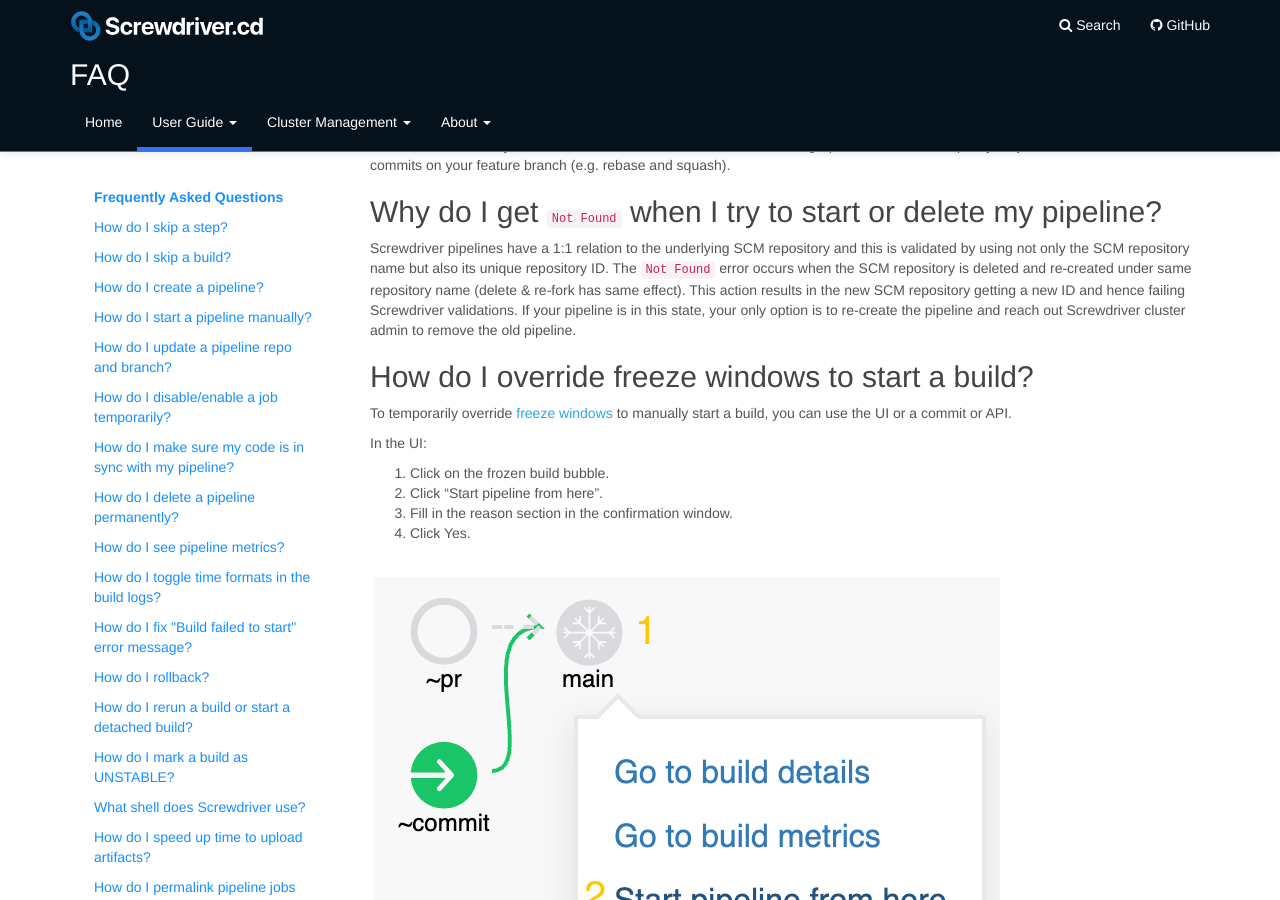
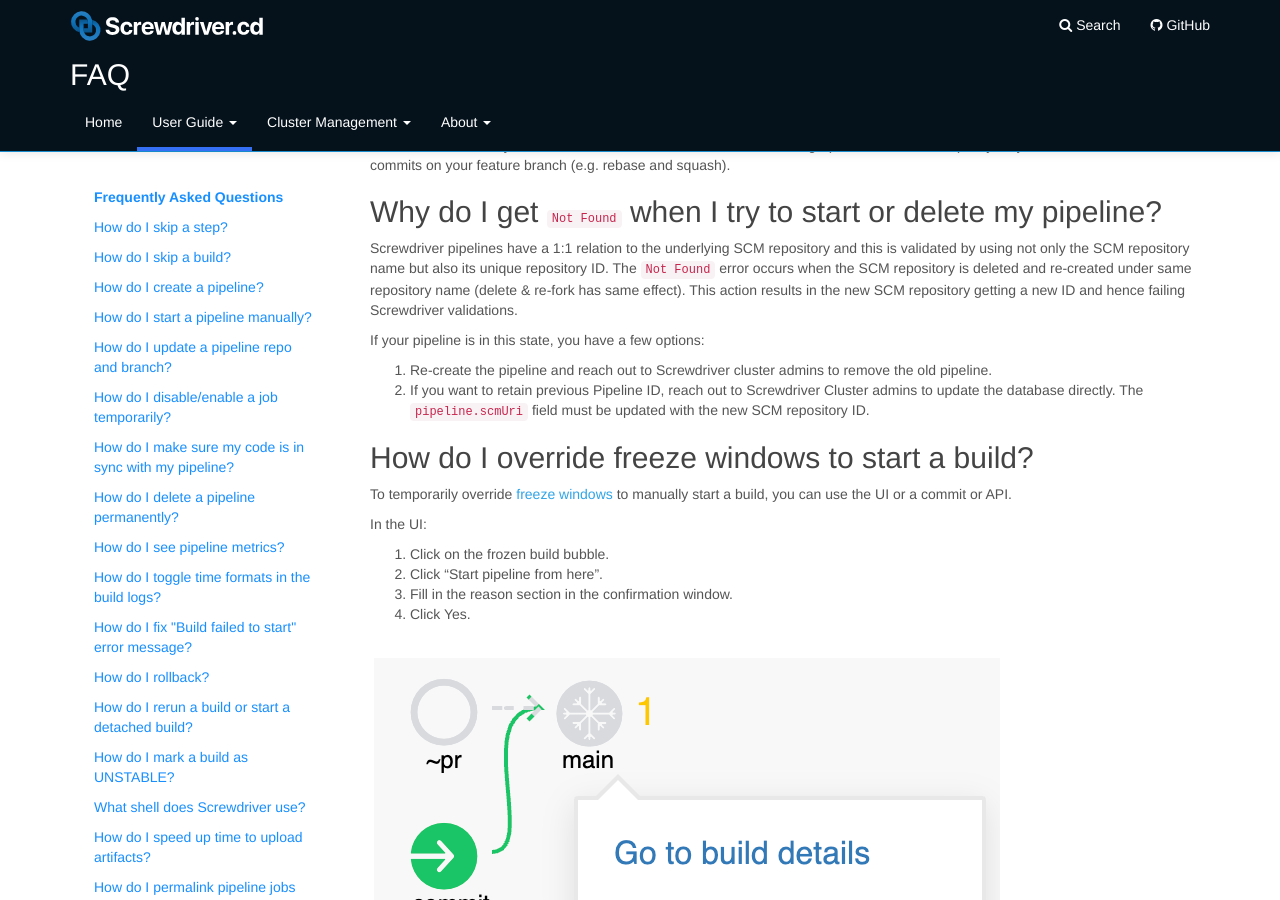
Before and after one commit to screwdriver-cd/guide, a Jekyll site: the page built from docs/user-guide/FAQ.md, in a window 1280 px wide and 900 px high, scrolled down 7303 px. Built offline with Jekyll 4.4.1, drawn with Linux system fonts in a browser that asks for light colours.

Commit message:
fix: update instructions to recover from not found (#573)

```diff
--- a/docs/user-guide/FAQ.md
+++ b/docs/user-guide/FAQ.md
@@ -238,7 +238,11 @@ To resolve this issue, you could disable or tune the shallow clone settings ([se
 
 ## Why do I get `Not Found` when I try to start or delete my pipeline?
 
-Screwdriver pipelines have a 1:1 relation to the underlying SCM repository and this is validated by using not only the SCM repository name but also its unique repository ID. The `Not Found` error occurs when the SCM repository is deleted and re-created under same repository name (delete & re-fork has same effect). This action results in the new SCM repository getting a new ID and hence failing Screwdriver validations. If your pipeline is in this state, your only option is to re-create the pipeline and reach out Screwdriver cluster admin to remove the old pipeline.
+Screwdriver pipelines have a 1:1 relation to the underlying SCM repository and this is validated by using not only the SCM repository name but also its unique repository ID. The `Not Found` error occurs when the SCM repository is deleted and re-created under same repository name (delete & re-fork has same effect). This action results in the new SCM repository getting a new ID and hence failing Screwdriver validations.
+
+If your pipeline is in this state, you have a few options:
+1. Re-create the pipeline and reach out to Screwdriver cluster admins to remove the old pipeline.
+1. If you want to retain previous Pipeline ID, reach out to Screwdriver Cluster admins to update the database directly. The `pipeline.scmUri` field must be updated with the new SCM repository ID.
 
 ## How do I override freeze windows to start a build?
 
```
